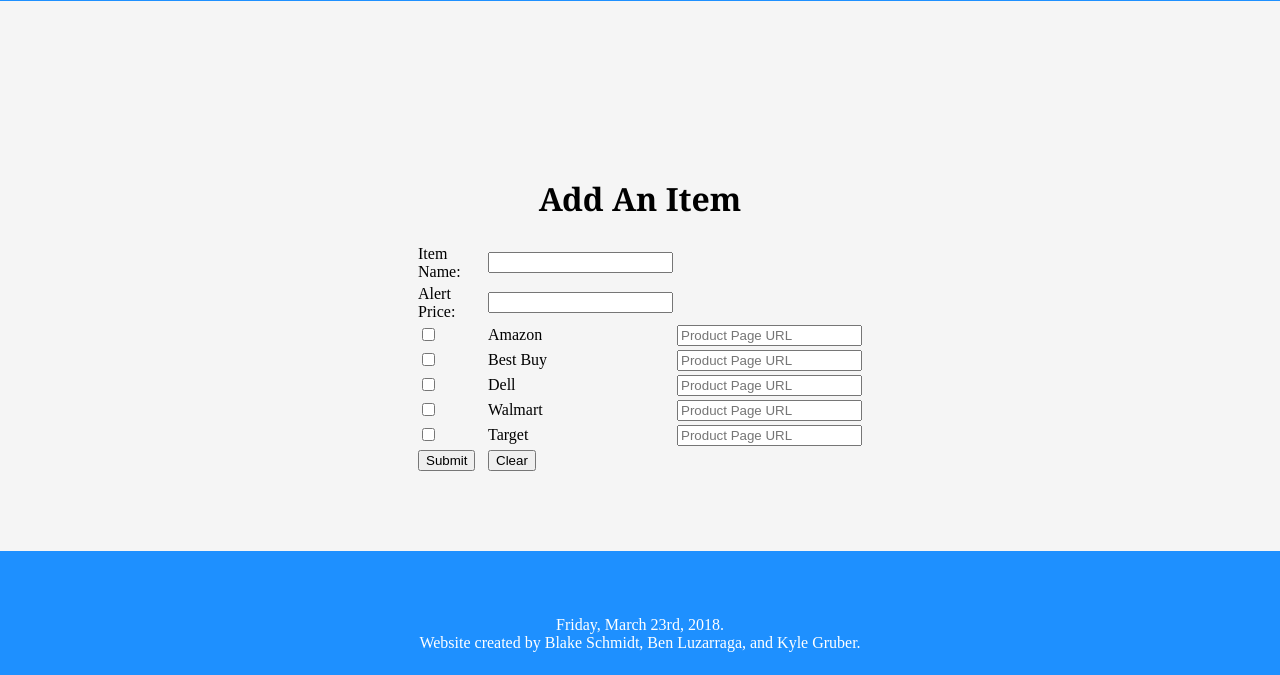
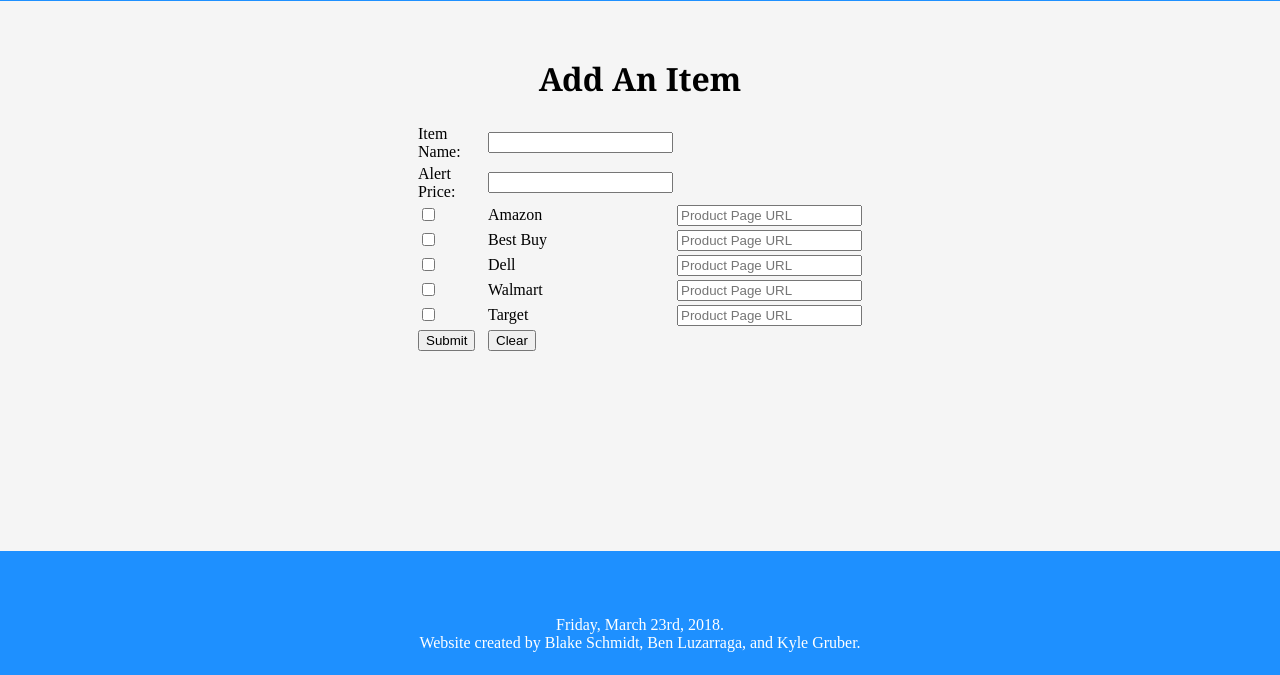
Before and after one commit to blakecschmidt/PriceAlert, a PHP site: page /addItem.php in a window 1280 px wide. Shown: the part 134-809 px from the top of the page. Run offline with PHP 8.4, Linux system fonts and the light colour scheme; the visitor is signed in with stand-in values (Sample User, id 1); data that the repository does not hold is empty.

Commit message:
small css fix

```diff
--- a/style.css
+++ b/style.css
@@ -94,7 +94,7 @@ body {
 
 .addItems {
     position: relative;
-    top: 170px;
+    top: 50px;
     margin: 0 auto;
     height: 400px;
     width: 50%;
```
